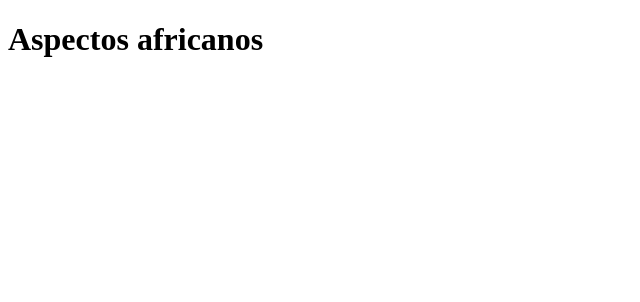
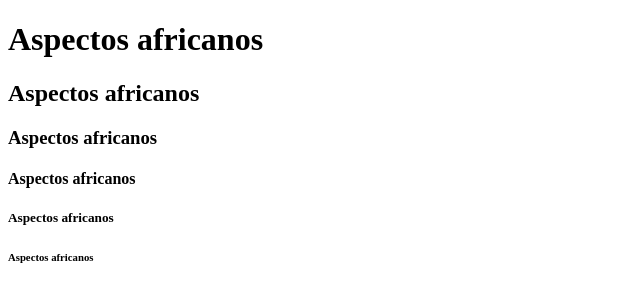
Before and after one commit to Centenario1311/barbearia-alura, a plain HTML site: page index.html in a window 1280 px wide. Shown: the whole page, without its empty margins (0-640 px from the left). Drawn offline with Linux system fonts and the light colour scheme.

Commit message:
escrevemos o titulo

```diff
--- a/index.html
+++ b/index.html
@@ -7,5 +7,10 @@
 </head>
 <body>
 <h1> Aspectos africanos </h1>
+<h2> Aspectos africanos </h2>
+<h3> Aspectos africanos </h3>
+<h4> Aspectos africanos </h4>
+<h5> Aspectos africanos </h5>
+<h6> Aspectos africanos </h6>
 </body>
 </html>
```
